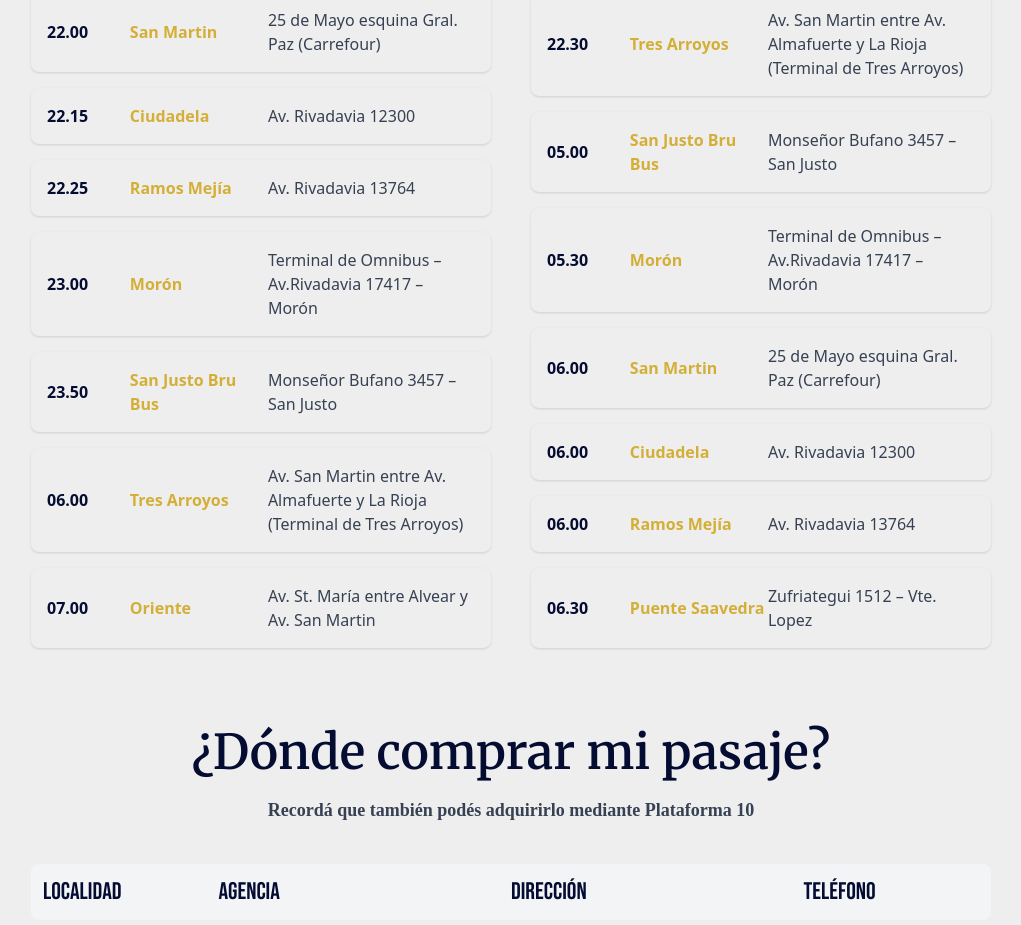
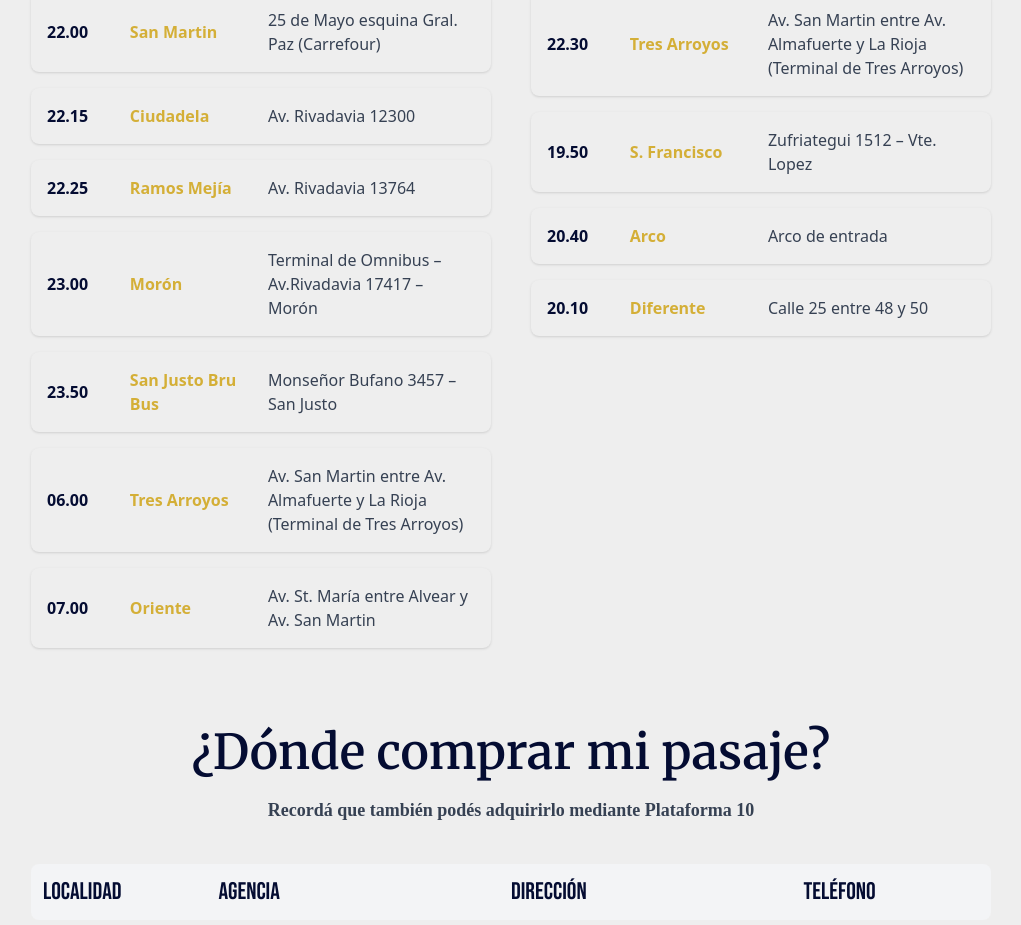
Before and after one commit to UlisesValero/teb, a React (Vite) app: page /retatur in a window 1280 px wide. Shown: the part 1160-2085 px from the top of the page, without its empty margins (129-1150 px from the left). Built offline with nearby package versions, Linux system fonts and the light colour scheme.

Commit message:
v.55 Itineraries corrections

```diff
--- a/src/components/ui/Itineraries.jsx
+++ b/src/components/ui/Itineraries.jsx
@@ -23,12 +23,9 @@ const stopsBsAsReta = [
 const stopsRetaBsAs = [
   { hora: "21.45", parada: "Oriente", direccion: "Av. St. María entre Alvear y Av. San Martin" },
   { hora: "22.30", parada: "Tres Arroyos", direccion: "Av. San Martin entre Av. Almafuerte y La Rioja (Terminal de Tres Arroyos)" },
-  { hora: "05.00", parada: "San Justo Bru Bus", direccion: "Monseñor Bufano 3457 – San Justo" },
-  { hora: "05.30", parada: "Morón", direccion: "Terminal de Omnibus – Av.Rivadavia 17417 – Morón" },
-  { hora: "06.00", parada: "San Martin", direccion: "25 de Mayo esquina Gral. Paz (Carrefour)" },
-  { hora: "06.00", parada: "Ciudadela", direccion: "Av. Rivadavia 12300" },
-  { hora: "06.00", parada: "Ramos Mejía", direccion: "Av. Rivadavia 13764" },
-  { hora: "06.30", parada: "Puente Saavedra", direccion: "Zufriategui 1512 – Vte. Lopez" },
+  { hora: "19.50", parada: "S. Francisco", direccion: "Zufriategui 1512 – Vte. Lopez" },
+  { hora: "20.40", parada: "Arco", direccion: "Arco de entrada" },
+  { hora: "20.10", parada: "Diferente", direccion: "Calle 25 entre 48 y 50" }
 ]
 
 const Itineraries = () => {
@@ -36,7 +33,7 @@ const Itineraries = () => {
     <Container>
       <div className="py-20 h-full">
 
-                <div className="mt-5">
+        <div className="mt-5">
           <h2 className="w-full text-center font-h3 font-semibold text-5xl pb-10 text-dblue">
             Paradas del recorrido
           </h2>
```
